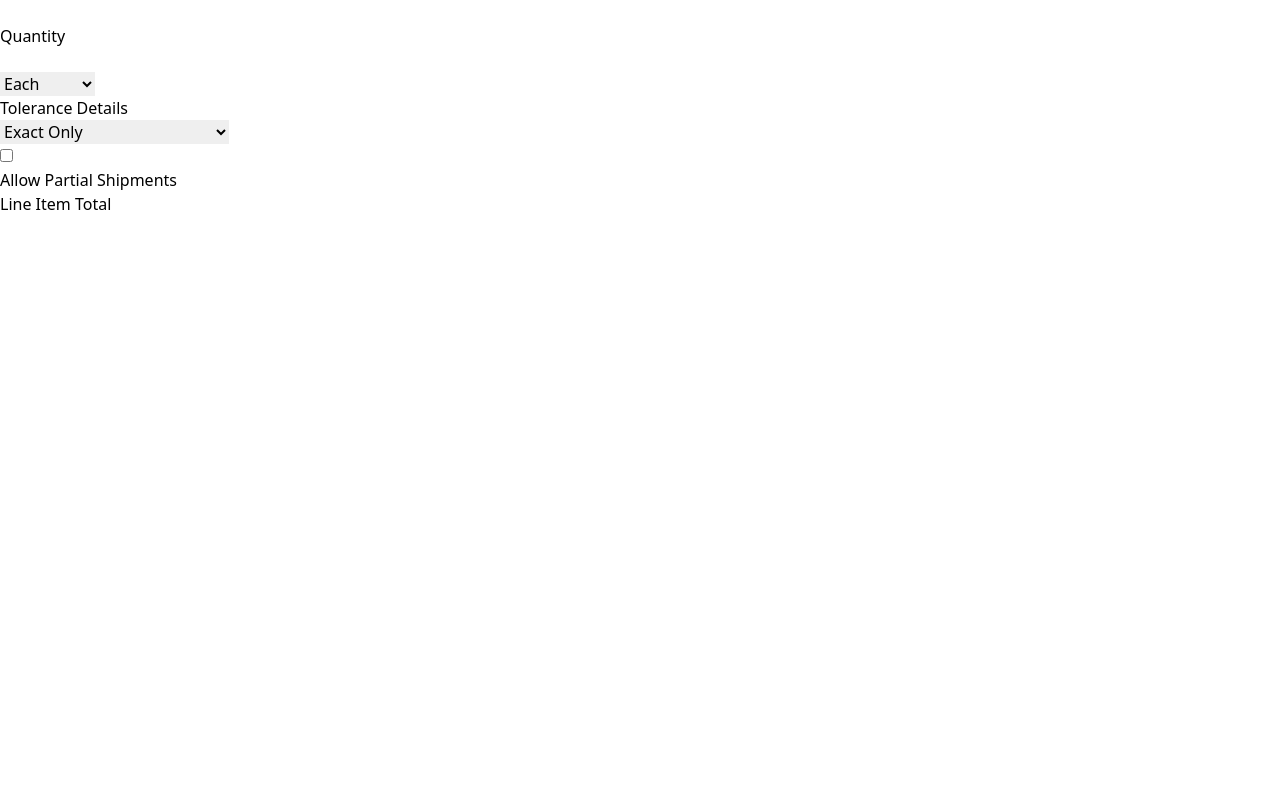
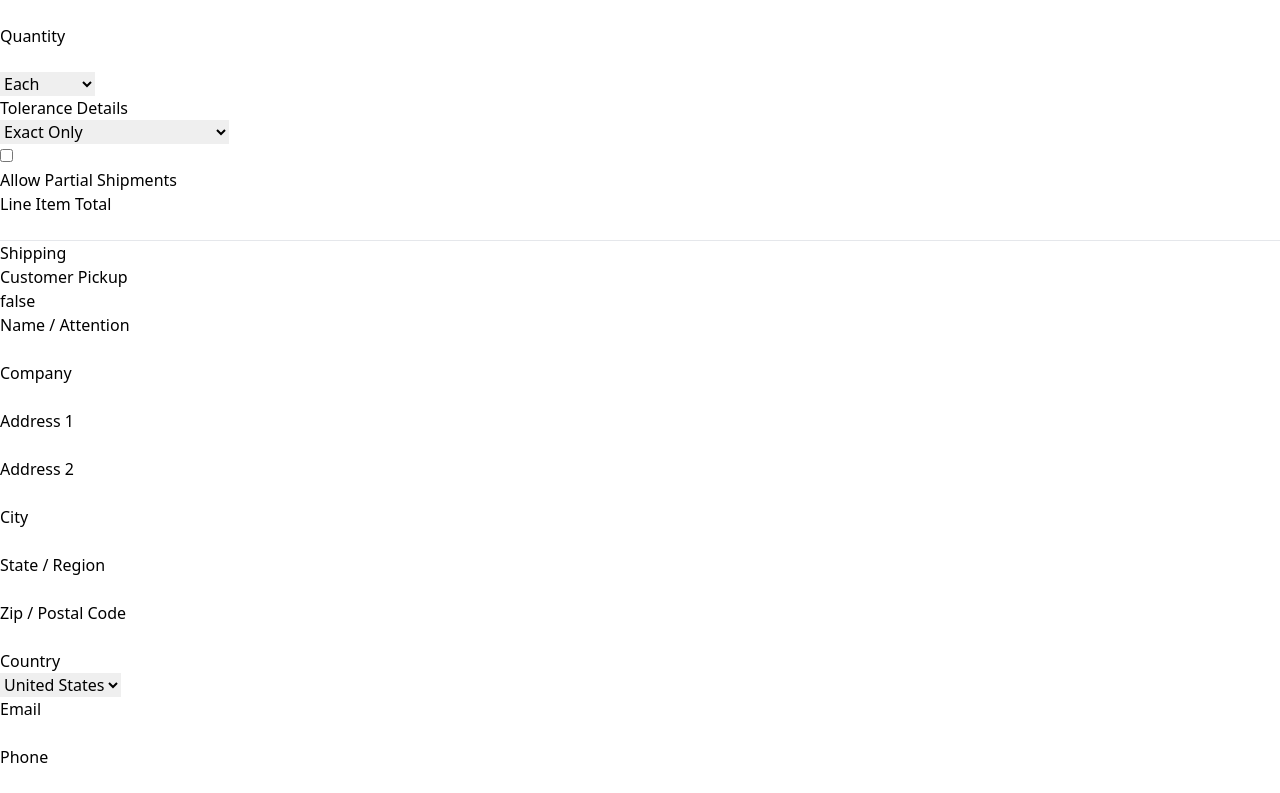
Before and after one commit to manishrc/ps-oms, a Next.js app: page / in a window 1280 px wide. Shown: the part 410-1203 px from the top of the page. Before the commit the page ends 800 px from the top, so only its background shows below. Built offline with nearby package versions, Linux system fonts and the light colour scheme; no server answers.

Commit message:
wip: add shipping address form

```diff
--- a/pages/index.js
+++ b/pages/index.js
@@ -121,6 +121,61 @@ function LineItemArray() {
         name="lineItemTotal"
         type="number"
       />
+
+      <hr />
+
+      {/* Shipping */}
+      <div className="space-y-6">
+        <h2 className="font-semibold text-lg">Shipping</h2>
+        <div className="hidden">
+          <InputText
+            label="Customer Pickup"
+            id="customerPickup"
+            value={false}
+          />
+        </div>
+        <div className="grid grid-cols-6 gap-3">
+          <div className="col-span-6">
+            <InputText label="Name / Attention" id="attentionTo" />
+          </div>
+          <div className="col-span-6">
+            <InputText label="Company" id="companyName" />
+          </div>
+          <div className="col-span-6">
+            <InputText label="Address 1" id="address1" />
+          </div>
+          <div className="col-span-6">
+            <InputText label="Address 2" id="address2" />
+          </div>
+          <div className="col-span-6">
+            <InputText label="City" id="city" />
+          </div>
+          <div className="col-span-6 sm:col-span-2">
+            <InputText label="State / Region" id="region" />
+          </div>
+          <div className="col-span-6 sm:col-span-2">
+            <InputText label="Zip / Postal Code" id="postalCode" />
+          </div>
+          <div className="col-span-6 sm:col-span-2">
+            <InputSelectCountry />
+          </div>
+          <div className="col-span-6 sm:col-span-3">
+            <InputText label="Email" id="email" type="email" />
+          </div>
+          <div className="col-span-6 sm:col-span-3">
+            <InputText label="Phone" id="phone" />
+          </div>
+        </div>
+      </div>
     </>
   );
 }
+
+function InputSelectCountry() {
+  return (
+    <InputSelect label="Country" id="country" defaultValue="US">
+      <option value="US">United States</option>
+      <option value="CA">Canada</option>
+    </InputSelect>
+  );
+}
```
